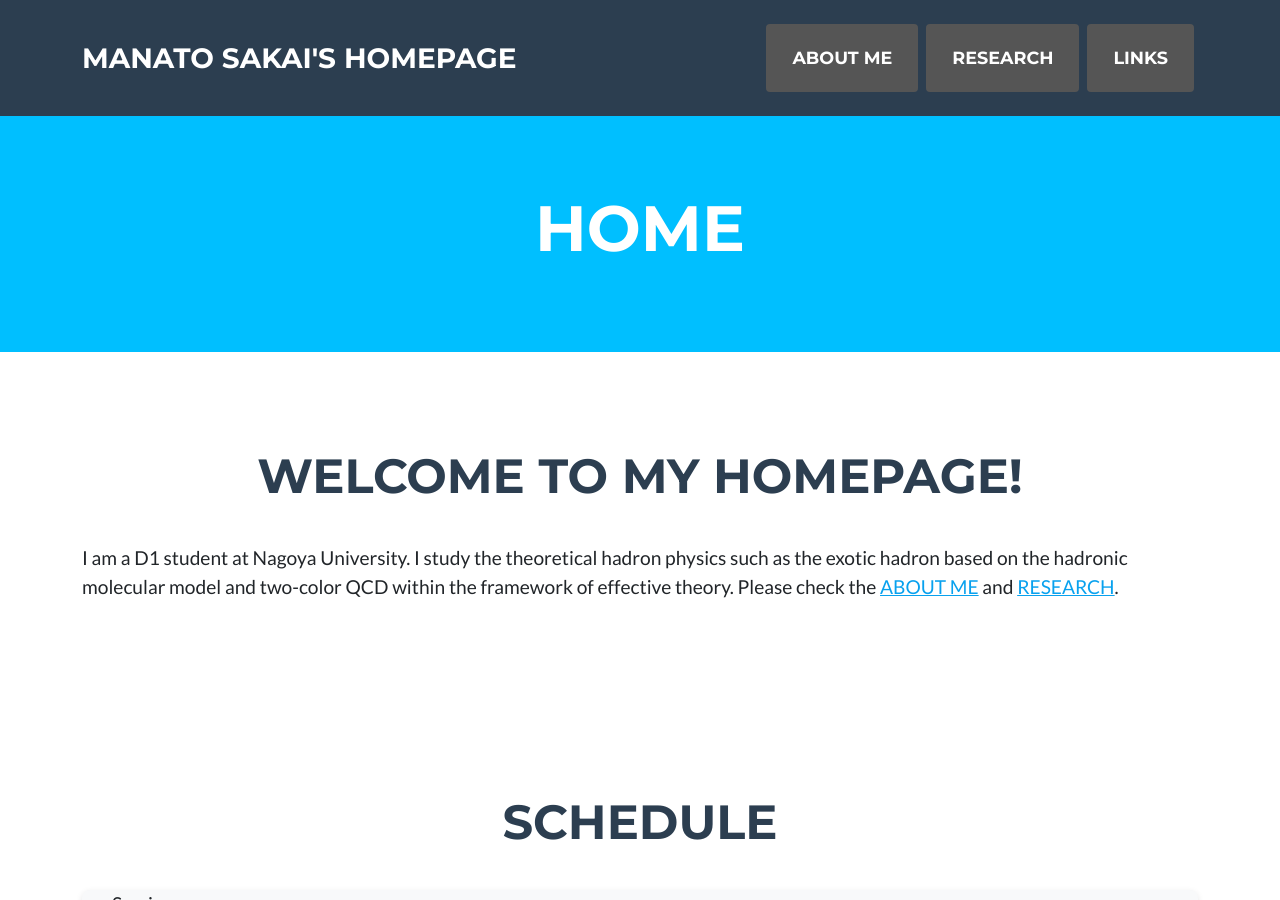
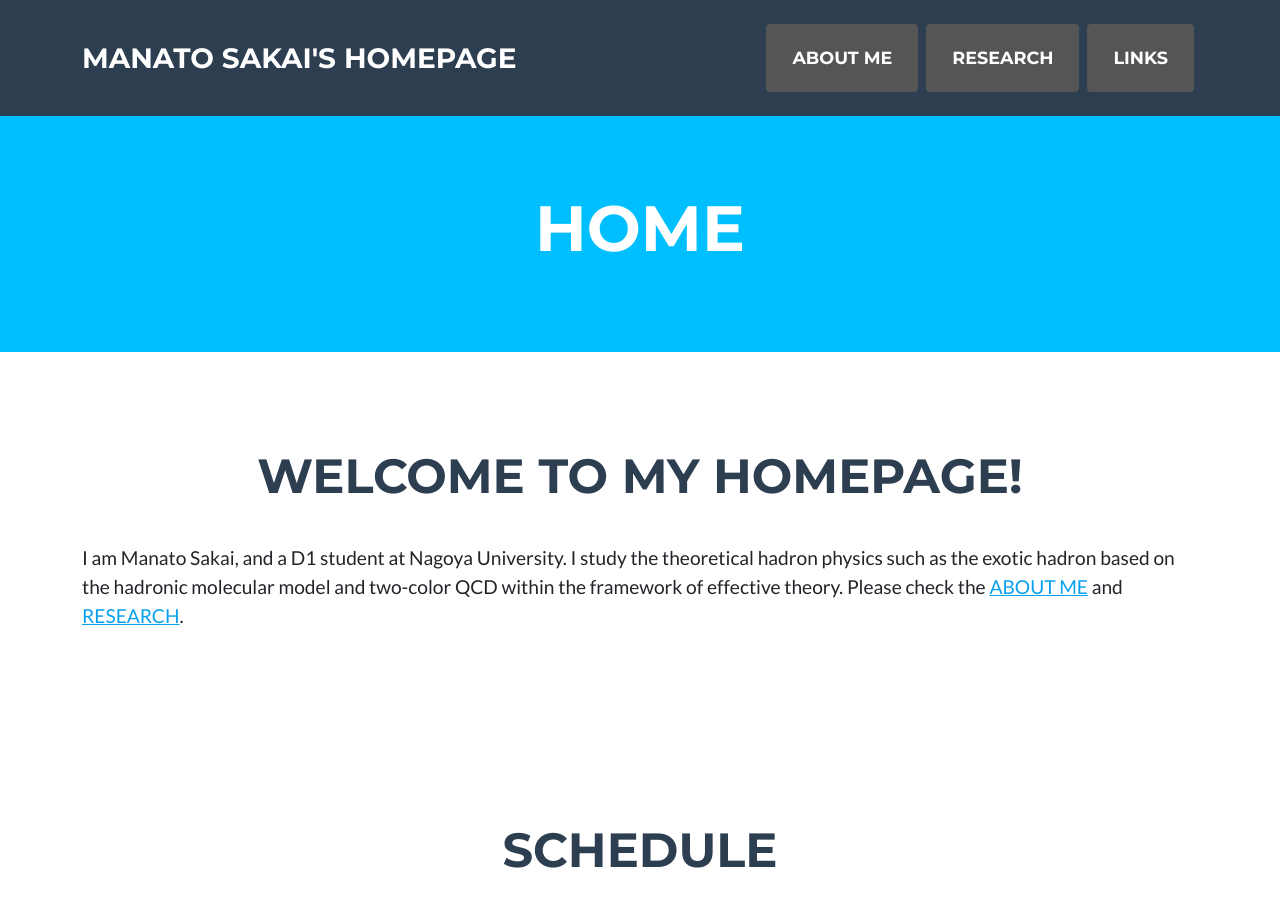
Before and after one commit to manato-sakai/homepage, a Jekyll site: the page index.html, which Jekyll copies as it is, in a window 1280 px wide and 900 px high. Built offline with Jekyll 4.4.1, drawn with Linux system fonts in a browser that asks for light colours; nearby versions of some CDN libraries.

Commit message:
initial commit

```diff
--- a/index.html
+++ b/index.html
@@ -61,7 +61,7 @@
                 <!-- Portfolio Section Heading-->
                 <h2 class="page-section-heading text-center text-uppercase text-secondary mb-8">Welcome to my homepage!</h2>
                 <div class="page-home mt-5">
-                    I am a D1 student at Nagoya University.
+                    I am Manato Sakai, and a D1 student at Nagoya University.
                     I study the theoretical hadron physics such as the exotic hadron based on the hadronic molecular model and two-color QCD within the framework of effective theory.
                     Please check the <a href="Profile.html">ABOUT ME</a> and <a href="Research.html">RESEARCH</a>.
                 </div>
```
